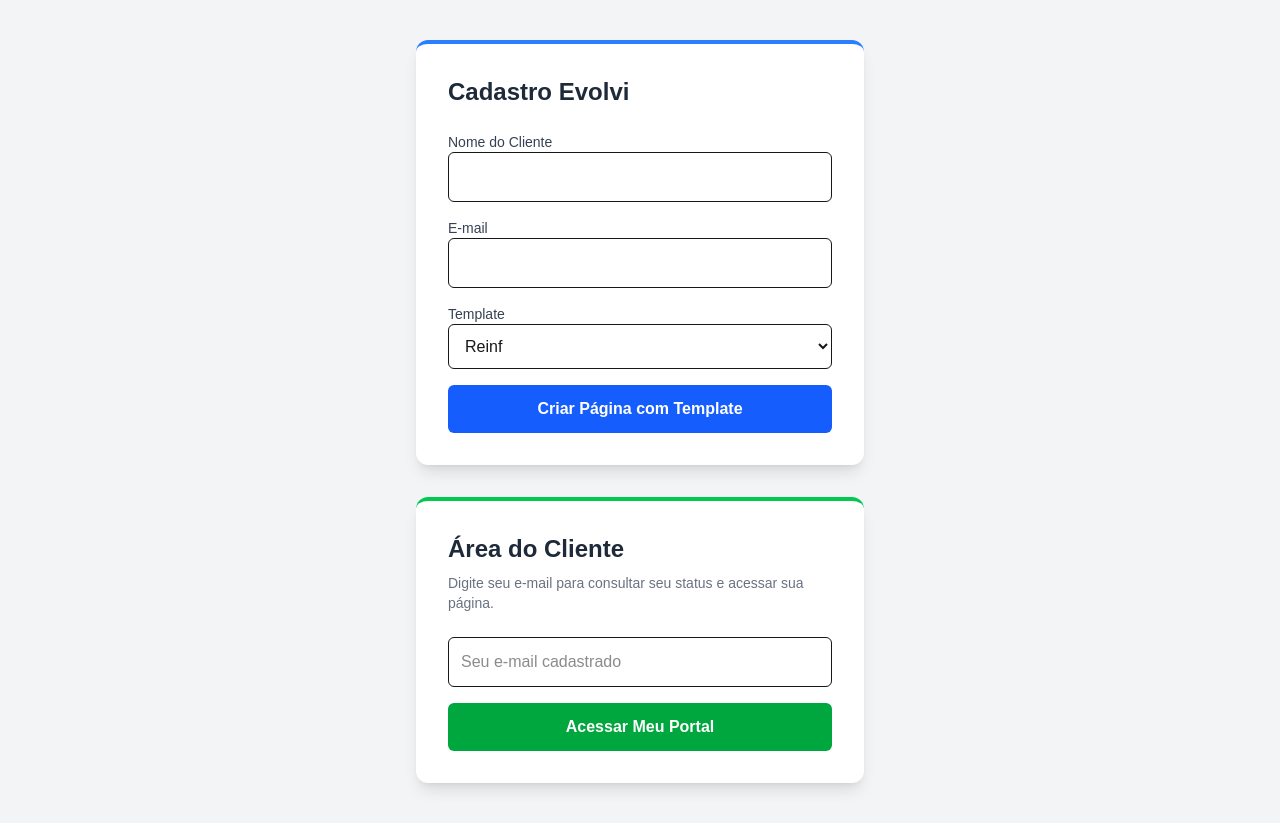
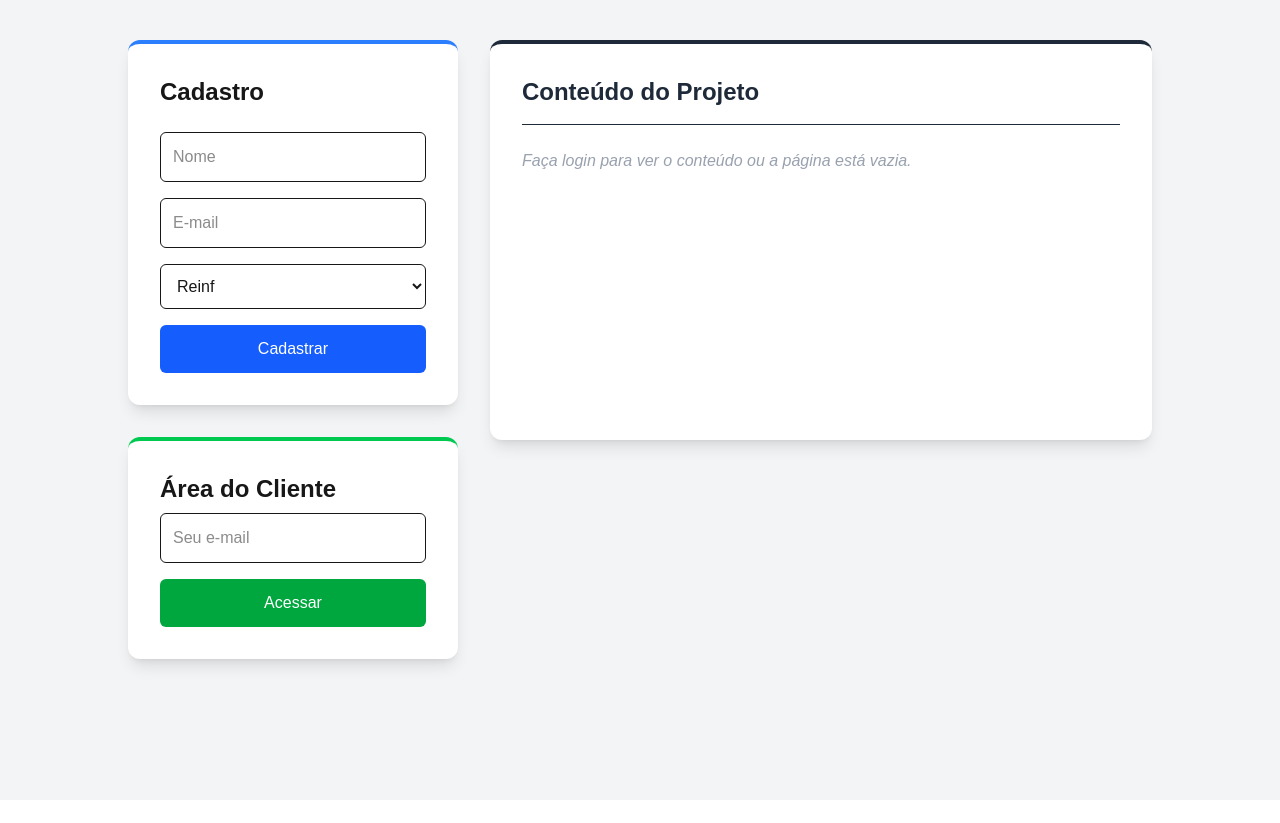
Before and after one commit to evolvisolucoes/notions, a Next.js app: page / in a window 1280 px wide. After the commit the page ends 800 px from the top, so only its background shows below. Built offline with nearby package versions, Linux system fonts and the light colour scheme.

Commit message:
feat: add content page and route

```diff
--- a/src/app/page.tsx
+++ b/src/app/page.tsx
@@ -3,7 +3,6 @@
 import { useState } from 'react';
 
 export default function Home() {
-  // --- ESTADOS DO CADASTRO ---
   const [formData, setFormData] = useState({
     nome: '',
     email: '',
@@ -13,7 +12,6 @@
   const [signupLoading, setSignupLoading] = useState(false);
   const [signupMessage, setSignupMessage] = useState('');
 
-  // --- ESTADOS DA ÁREA DO CLIENTE ---
   const [loginEmail, setLoginEmail] = useState('');
   const [clientData, setClientData] = useState<{
     nome: string;
@@ -23,27 +21,25 @@
   const [loginLoading, setLoginLoading] = useState(false);
   const [loginError, setLoginError] = useState('');
 
-  // --- FUNÇÃO DE CADASTRO ---
+  // NOVO: Estado para guardar os blocos da página
+  const [pageBlocks, setPageBlocks] = useState<any[]>([]);
+  const [blocksLoading, setBlocksLoading] = useState(false);
+
   const handleSignup = async (e: React.FormEvent) => {
     e.preventDefault();
     setSignupLoading(true);
     setSignupMessage('');
-
     try {
       const response = await fetch('/api/signup', {
         method: 'POST',
         headers: { 'Content-Type': 'application/json' },
         body: JSON.stringify(formData),
       });
-
       const data = await response.json();
-
       if (response.ok) {
         setSignupMessage(`✅ ${data.message}`);
         setFormData({ ...formData, nome: '', email: '' });
-      } else {
-        setSignupMessage(`❌ Erro: ${data.error}`);
-      }
+      } else setSignupMessage(`❌ Erro: ${data.error}`);
     } catch (err) {
       setSignupMessage('❌ Erro ao conectar com o servidor.');
     } finally {
@@ -51,12 +47,12 @@
     }
   };
 
-  // --- FUNÇÃO DE CONSULTA (LOGIN) ---
   const handleLogin = async (e: React.FormEvent) => {
     e.preventDefault();
     setLoginLoading(true);
     setLoginError('');
     setClientData(null);
+    setPageBlocks([]); // Limpa blocos anteriores
 
     try {
       const response = await fetch('/api/get-status', {
@@ -64,11 +60,12 @@
         headers: { 'Content-Type': 'application/json' },
         body: JSON.stringify({ email: loginEmail }),
       });
-
       const data = await response.json();
 
       if (response.ok) {
         setClientData(data);
+        // NOVO: Chama a função para buscar os blocos assim que logar
+        fetchPageContent(data.page_id);
       } else {
         setLoginError(`❌ ${data.error}`);
       }
@@ -79,145 +76,249 @@
     }
   };
 
+  // NOVO: Função que busca os blocos
+  const fetchPageContent = async (pageId: string) => {
+    setBlocksLoading(true);
+    try {
+      const response = await fetch('/api/get-page-content', {
+        method: 'POST',
+        headers: { 'Content-Type': 'application/json' },
+        body: JSON.stringify({ page_id: pageId }),
+      });
+      const data = await response.json();
+      if (response.ok && data.blocks) {
+        setPageBlocks(data.blocks);
+      }
+    } catch (err) {
+      console.error('Erro ao buscar conteúdo da página.');
+    } finally {
+      setBlocksLoading(false);
+    }
+  };
+
+  // NOVO: Função auxiliar que transforma o JSON do Notion em HTML (JSX)
+  const renderBlock = (block: any) => {
+    switch (block.type) {
+      case 'heading_1':
+        return (
+          <h1 key={block.id} className="text-3xl font-bold mt-6 mb-2">
+            {block.content}
+          </h1>
+        );
+      case 'heading_2':
+        return (
+          <h2 key={block.id} className="text-2xl font-bold mt-5 mb-2">
+            {block.content}
+          </h2>
+        );
+      case 'heading_3':
+        return (
+          <h3
+            key={block.id}
+            className="text-xl font-semibold mt-4 mb-2 text-gray-700"
+          >
+            {block.content}
+          </h3>
+        );
+      case 'paragraph':
+        return (
+          <p key={block.id} className="mb-3 text-gray-800 leading-relaxed">
+            {block.content || <br />}
+          </p>
+        );
+      case 'bulleted_list_item':
+        return (
+          <li key={block.id} className="ml-6 list-disc mb-1">
+            {block.content}
+          </li>
+        );
+      case 'numbered_list_item':
+        return (
+          <li key={block.id} className="ml-6 list-decimal mb-1">
+            {block.content}
+          </li>
+        );
+      case 'to_do':
+        return (
+          <div key={block.id} className="flex items-center gap-2 mb-2">
+            <input
+              type="checkbox"
+              readOnly
+              checked={block.checked}
+              className="w-4 h-4 text-blue-600 rounded"
+            />
+            <span
+              className={
+                block.checked ? 'line-through text-gray-400' : 'text-gray-800'
+              }
+            >
+              {block.content}
+            </span>
+          </div>
+        );
+      case 'divider':
+        return <hr key={block.id} className="my-6 border-t border-gray-300" />;
+      case 'image':
+        return (
+          <img
+            key={block.id}
+            src={block.url}
+            alt="Imagem Notion"
+            className="max-w-full rounded-lg my-4 shadow-sm border border-gray-200"
+          />
+        );
+      case 'callout':
+        return (
+          <div
+            key={block.id}
+            className="p-4 bg-blue-50 text-blue-900 border border-blue-200 rounded-lg my-4 flex gap-3"
+          >
+            <span>💡</span>
+            <span>{block.content}</span>
+          </div>
+        );
+      case 'child_page':
+        return (
+          <div
+            key={block.id}
+            className="p-4 bg-green-50 border border-green-200 rounded-lg my-4 font-semibold text-green-800"
+          >
+            📄 Sub-página: {block.content}{' '}
+            <span className="text-xs font-normal text-green-600">
+              (Recursividade em breve)
+            </span>
+          </div>
+        );
+      case 'child_database':
+        return (
+          <div
+            key={block.id}
+            className="p-4 bg-purple-50 border border-purple-200 rounded-lg my-4 font-semibold text-purple-800"
+          >
+            🗄️ Tabela: {block.content}{' '}
+            <span className="text-xs font-normal text-purple-600">
+              (Leitura de banco em breve)
+            </span>
+          </div>
+        );
+      default:
+        return (
+          <div key={block.id} className="text-sm text-red-500 my-2">
+            [Bloco não mapeado: {block.type}]
+          </div>
+        );
+    }
+  };
+
   return (
     <main className="min-h-screen bg-gray-100 p-10 flex flex-col items-center gap-8">
-      {/* --- CARTÃO DE CADASTRO --- */}
-      <div className="max-w-md w-full bg-white p-8 rounded-xl shadow-lg border-t-4 border-blue-500">
-        <h2 className="text-2xl font-bold mb-6 text-gray-800">
-          Cadastro Evolvi
-        </h2>
-
+      {/* ... [OS DOIS CARTÕES (CADASTRO E LOGIN) CONTINUAM AQUI IGUAIS] ... */}
+      <div className="flex w-full max-w-5xl gap-8 flex-col md:flex-row items-start">
+        <div className="w-full md:w-1/3 flex flex-col gap-8">
+          {/* Cartão Cadastro Omitido por brevidade no texto, mas mantenha-o no seu código */}
+          <div className="bg-white p-8 rounded-xl shadow-lg border-t-4 border-blue-500">
+            <h2 className="text-2xl font-bold mb-6">Cadastro</h2>
             <form onSubmit={handleSignup} className="space-y-4">
-          <div>
-            <label className="block text-sm font-medium text-gray-700">
-              Nome do Cliente
-            </label>
               <input
                 type="text"
+                placeholder="Nome"
                 required
-              className="w-full p-3 border rounded-md focus:ring-2 focus:ring-blue-500 outline-none"
+                className="w-full p-3 border rounded-md"
                 value={formData.nome}
                 onChange={(e) =>
                   setFormData({ ...formData, nome: e.target.value })
                 }
               />
-          </div>
-
-          <div>
-            <label className="block text-sm font-medium text-gray-700">
-              E-mail
-            </label>
               <input
                 type="email"
+                placeholder="E-mail"
                 required
-              className="w-full p-3 border rounded-md focus:ring-2 focus:ring-blue-500 outline-none"
+                className="w-full p-3 border rounded-md"
                 value={formData.email}
                 onChange={(e) =>
                   setFormData({ ...formData, email: e.target.value })
                 }
               />
-          </div>
-
-          <div>
-            <label className="block text-sm font-medium text-gray-700">
-              Template
-            </label>
               <select
-              className="w-full p-3 border rounded-md bg-white focus:ring-2 focus:ring-blue-500 outline-none"
+                className="w-full p-3 border rounded-md"
                 value={formData.templateKey}
-              onChange={(e) => {
-                const index = e.target.selectedIndex;
+                onChange={(e) =>
                   setFormData({
                     ...formData,
                     templateKey: e.target.value,
-                  templateNome: e.target.options[index].text,
-                });
-              }}
+                    templateNome: e.target.options[e.target.selectedIndex].text,
+                  })
+                }
               >
                 <option value="TEMPLATE_ID_1">Reinf</option>
-              <option value="TEMPLATE_ID_2">Pagina qualquer</option>
-              <option value="TEMPLATE_ID_3">Sem página...</option>
+                <option value="TEMPLATE_ID_2">Página qualquer</option>
               </select>
-          </div>
-
               <button
                 type="submit"
                 disabled={signupLoading}
-            className={`w-full py-3 rounded-md text-white font-bold transition-colors ${
-              signupLoading ? 'bg-gray-400' : 'bg-blue-600 hover:bg-blue-700'
-            }`}
+                className="w-full py-3 bg-blue-600 text-white rounded-md"
               >
-            {signupLoading ? 'Processando...' : 'Criar Página com Template'}
+                {signupLoading ? 'Processando...' : 'Cadastrar'}
               </button>
             </form>
-
-        {signupMessage && (
-          <div
-            className={`mt-4 p-4 rounded-md text-sm font-semibold ${
-              signupMessage.includes('✅')
-                ? 'bg-green-100 text-green-700'
-                : 'bg-red-100 text-red-700'
-            }`}
-          >
-            {signupMessage}
-          </div>
-        )}
           </div>
 
-      {/* --- CARTÃO DA ÁREA DO CLIENTE --- */}
-      <div className="max-w-md w-full bg-white p-8 rounded-xl shadow-lg border-t-4 border-green-500">
-        <h2 className="text-2xl font-bold mb-2 text-gray-800">
-          Área do Cliente
-        </h2>
-        <p className="text-sm text-gray-500 mb-6">
-          Digite seu e-mail para consultar seu status e acessar sua página.
-        </p>
-
+          {/* Cartão Login */}
+          <div className="bg-white p-8 rounded-xl shadow-lg border-t-4 border-green-500">
+            <h2 className="text-2xl font-bold mb-2">Área do Cliente</h2>
             <form onSubmit={handleLogin} className="space-y-4">
               <input
                 type="email"
+                placeholder="Seu e-mail"
                 required
-            placeholder="Seu e-mail cadastrado"
-            className="w-full p-3 border rounded-md focus:ring-2 focus:ring-green-500 outline-none"
+                className="w-full p-3 border rounded-md"
                 value={loginEmail}
                 onChange={(e) => setLoginEmail(e.target.value)}
               />
-
               <button
                 type="submit"
                 disabled={loginLoading}
-            className={`w-full py-3 rounded-md text-white font-bold transition-colors ${
-              loginLoading ? 'bg-gray-400' : 'bg-green-600 hover:bg-green-700'
-            }`}
+                className="w-full py-3 bg-green-600 text-white rounded-md"
               >
-            {loginLoading ? 'Buscando...' : 'Acessar Meu Portal'}
+                {loginLoading ? 'Buscando...' : 'Acessar'}
               </button>
             </form>
-
-        {/* Mensagem de Erro do Login */}
-        {loginError && (
-          <div className="mt-4 p-4 bg-red-100 text-red-700 rounded-md text-sm font-semibold">
-            {loginError}
-          </div>
-        )}
-
-        {/* Informações do Cliente Encontrado */}
             {clientData && (
-          <div className="mt-6 p-4 bg-gray-50 border border-gray-200 rounded-md text-center">
-            <p className="text-lg">
+              <div className="mt-4 p-4 bg-gray-50 border rounded-md text-center">
+                <p>
                   Olá, <strong>{clientData.nome}</strong>!
                 </p>
-            <p className="mt-2 text-gray-600">
-              Status Atual:{' '}
+                <p>
+                  Status:{' '}
                   <span className="font-bold text-blue-600">
                     {clientData.status_notion}
                   </span>
                 </p>
-            <p className="mt-2 text-xs text-gray-400 break-all">
-              ID da Página: {clientData.page_id}
-            </p>
               </div>
             )}
+          </div>
+        </div>
+
+        {/* --- ÁREA DE RENDERIZAÇÃO DO NOTION --- */}
+        <div className="w-full md:w-2/3 bg-white p-8 rounded-xl shadow-lg border-t-4 border-gray-800 min-h-[400px]">
+          <h2 className="text-2xl font-bold mb-6 text-gray-800 border-b pb-4">
+            Conteúdo do Projeto
+          </h2>
+
+          {blocksLoading && (
+            <p className="text-gray-500 animate-pulse">
+              Carregando blocos do Notion...
+            </p>
+          )}
+
+          {!blocksLoading && pageBlocks.length === 0 && (
+            <p className="text-gray-400 italic">
+              Faça login para ver o conteúdo ou a página está vazia.
+            </p>
+          )}
+
+          <div className="notion-content">{pageBlocks.map(renderBlock)}</div>
+        </div>
       </div>
     </main>
   );
```
Also changed, not shown: src/app/api/get-page-content/route.ts (added, +85 -0 lines). Lines whose indentation alone changed are shown as unchanged.
